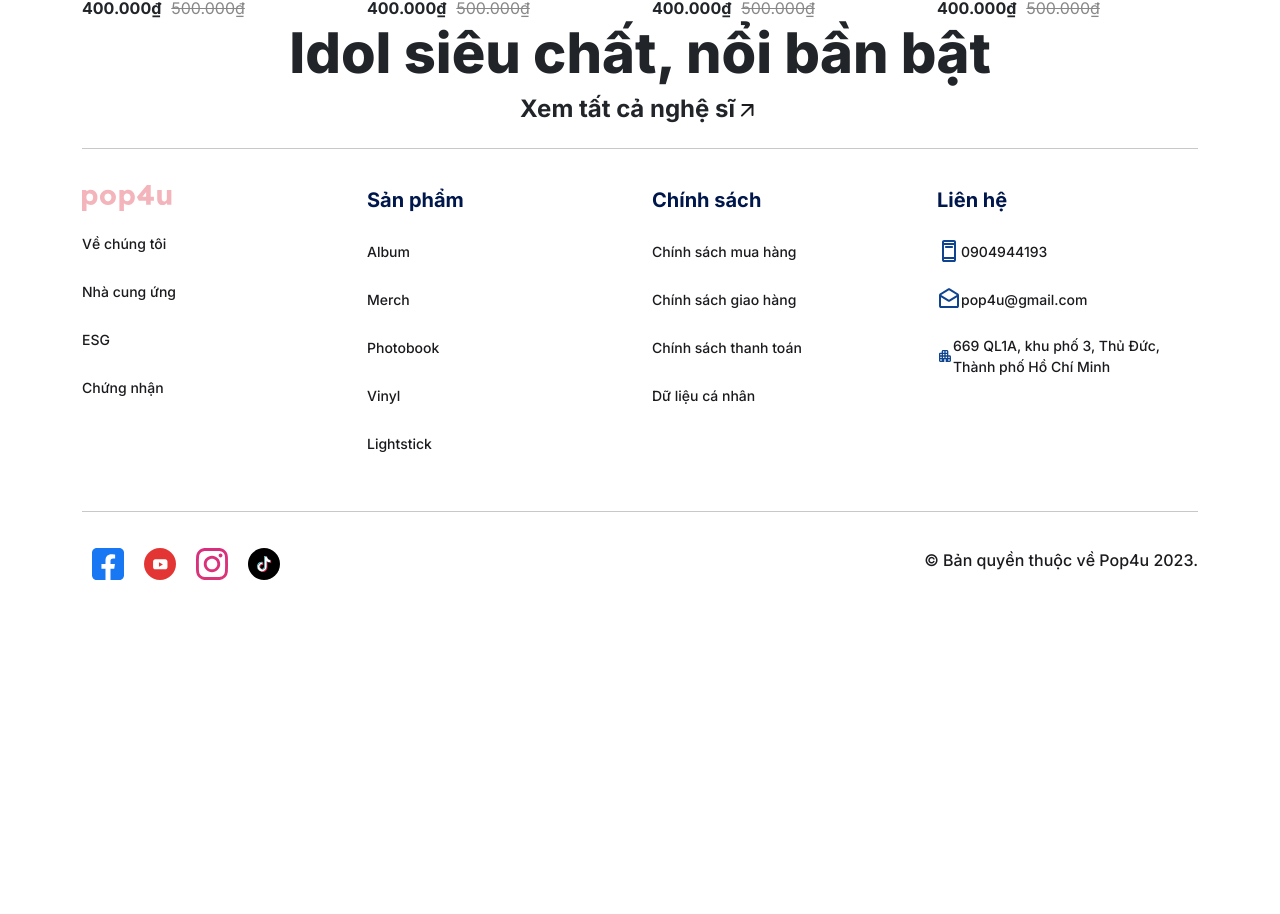
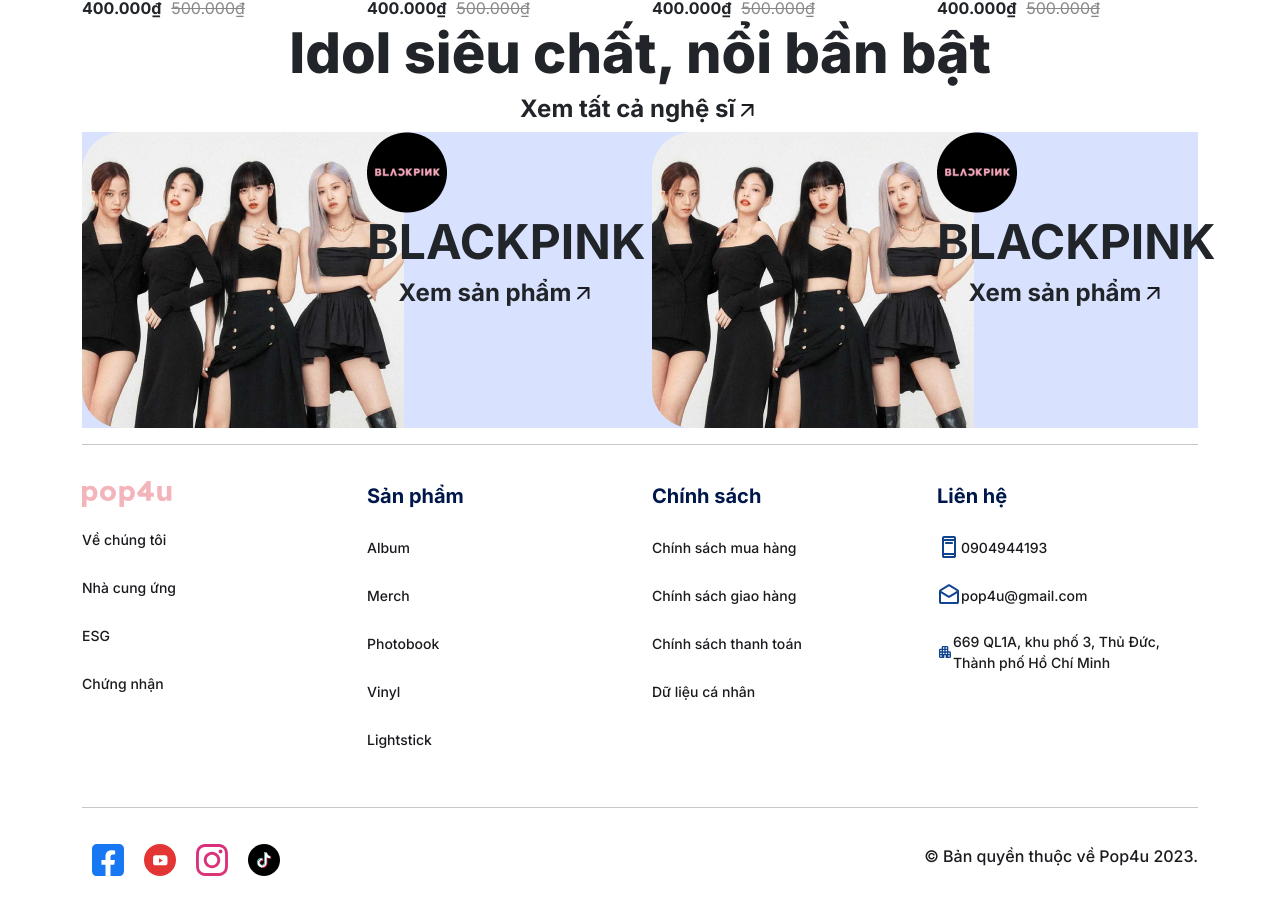
Before and after one commit to khanhha112003/Pop4u_Group2, a React (Create React App) app in the folder front_end/: page / in a window 1280 px wide. Shown: the part 1931-2845 px from the top of the page. Before the commit the page ends 2567 px from the top, so only its background shows below. Built offline with nearby package versions, Linux system fonts and the light colour scheme.

Commit message:
add place holder image in homepage

```diff
--- a/front_end/src/screens/HomePage/HomePage.css
+++ b/front_end/src/screens/HomePage/HomePage.css
@@ -44,3 +44,6 @@
   border-color: var(--theme-primary-1, #325da8);
   border-width: 1px;
 }
+.artist {
+  background-color: #D8E2FF;
+}
--- a/front_end/src/screens/HomePage/HomePage.js
+++ b/front_end/src/screens/HomePage/HomePage.js
@@ -9,7 +9,8 @@
 import { ReactComponent as Arrow } from './icons/icon_arrow.svg';
 import img_product from './icons/img_product.png'
 import { ReactComponent as Star } from './icons/icon_star.svg';
-
+import img_blackpink from './icons/img_blackpink.png'
+import logo_blackpink from './icons/logo_blackpink.png'
 function HomePage() {
   return (
     <div className="App">
@@ -48,9 +49,9 @@
                   Xem ngay
                 </button>
               </div>
-              <a href="#"><Merch/></a>
+                <a href="#"><Merch/></a>
+              </div>
             </div>
-          </div>
 
           <div className="col-md-4 vinyl">
             <div className="d-flex justify-content-between">
@@ -305,8 +306,39 @@
 
         <h2>Idol siêu chất, nổi bần bật</h2>
         <h6>Xem tất cả nghệ sĩ<a href="#"><Arrow/></a></h6>
+        <div className = "artist">
+          <div className="row">
+            <div className="col-md-6">
+              <div className="blackpink row">
+                <div className="col-md-6">
+                  {/* Left column for img_blackpink */}
+                  <img src={img_blackpink} alt="Blackpink Image" />
+                </div>
+                <div className="col-md-6">
+                  {/* Right column for logo_blackpink, h3, h6 */}
+                  <img src={logo_blackpink} alt="Blackpink Logo" />
+                  <h3>BLACKPINK</h3>
+                  <h6>Xem sản phẩm<a href="#"><Arrow/></a></h6>
+                </div>
+              </div>
+            </div>
 
-
+            <div className="col-md-6">
+              <div className="blackpink row">
+                <div className="col-md-6">
+                  {/* Left column for img_blackpink */}
+                  <img src={img_blackpink} alt="Blackpink Image" />
+                </div>
+                <div className="col-md-6">
+                  {/* Right column for logo_blackpink, h3, h6 */}
+                  <img src={logo_blackpink} alt="Blackpink Logo" />
+                  <h3>BLACKPINK</h3>
+                  <h6>Xem sản phẩm<a href="#"><Arrow/></a></h6>
+                </div>
+              </div>
+            </div>
+        </div>
+        </div>
       </div>
     </div>
   );
```
